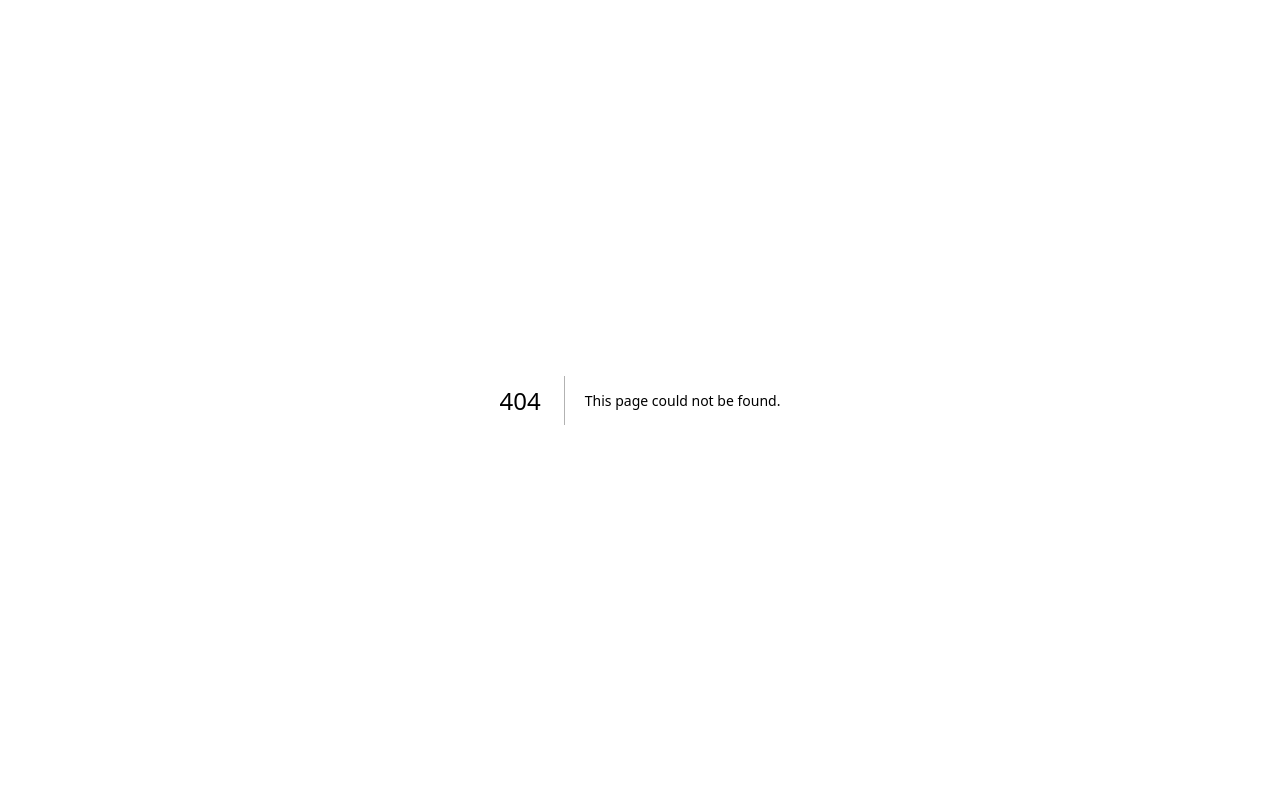
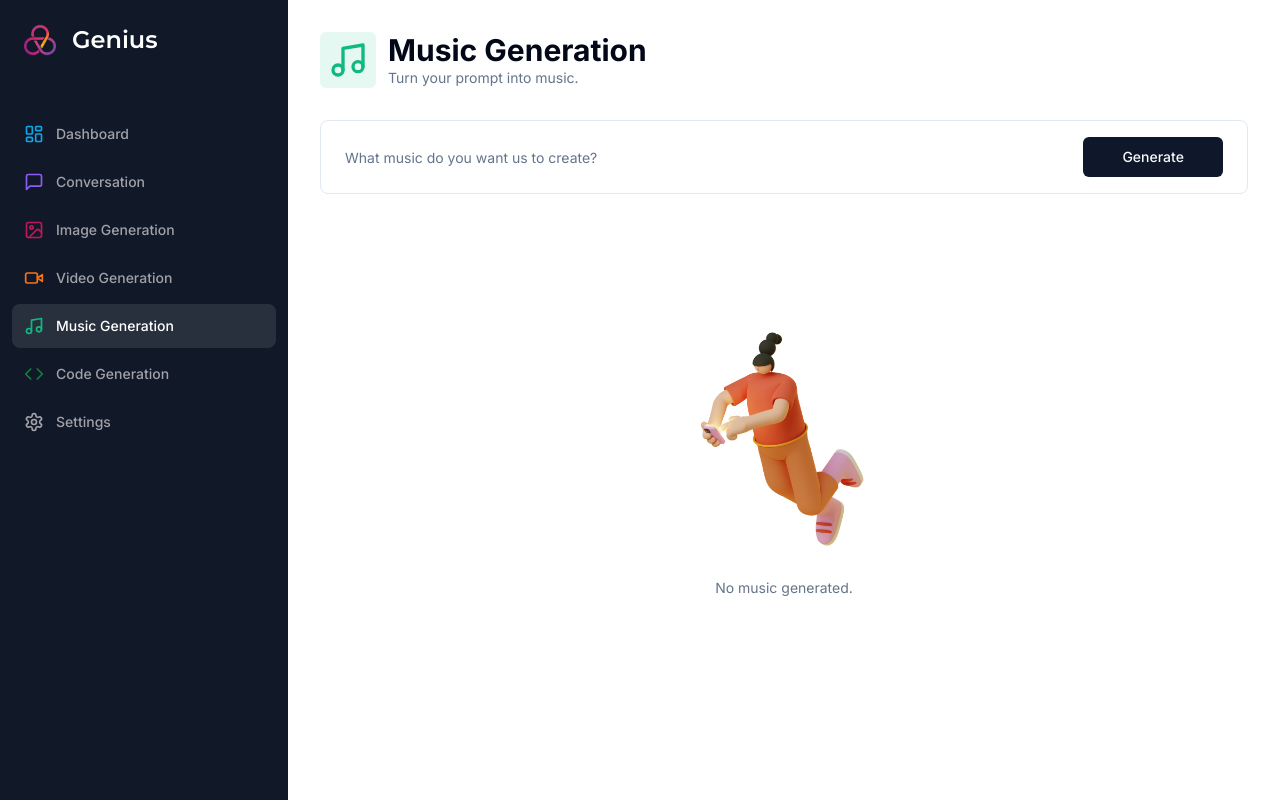
Before and after one commit to shak33/saas-ai-platform-app, a Next.js app: page /music in a window 1280 px wide. Before the commit this address had no page. Built offline with nearby package versions, Linux system fonts and the light colour scheme.

Commit message:
Installed Replicate package, added new field to enviroemtn file, added functionality to generate music with Replicate AI

```diff
--- /dev/null
+++ b/app/(dashboard)/(routes)/music/constants.ts
@@ -0,0 +1,7 @@
+import * as z from 'zod';
+
+export const formSchema = z.object({
+  prompt: z.string().min(1, {
+    message: 'Prompt is required',
+  }),
+});
--- /dev/null
+++ b/app/(dashboard)/(routes)/music/page.tsx
@@ -0,0 +1,107 @@
+"use client";
+
+import { useState } from 'react';
+import { Music } from 'lucide-react';
+import { useForm } from 'react-hook-form';
+import * as z from 'zod';
+import { zodResolver } from '@hookform/resolvers/zod';
+import axios from 'axios';
+import { useRouter } from 'next/navigation';
+
+import Heading from '@/components/Heading';
+import { Form, FormField, FormItem, FormControl } from '@/components/ui/form';
+import { Input } from '@/components/ui/input';
+import { Button } from "@/components/ui/button";
+import { Empty } from '@/components/Empty';
+import { Loader } from '@/components/Loader';
+
+import { formSchema } from './constants';
+
+const MusicPage = () => {
+  const router = useRouter();
+  const form = useForm<z.infer<typeof formSchema>>({
+    resolver: zodResolver(formSchema),
+    defaultValues: {
+      prompt: '',
+    },
+  });
+  const [music, setMusic] = useState<string>('');
+
+  const isLoading = form.formState.isSubmitting;
+
+  const onSubmit = async (values: z.infer<typeof formSchema>) => {
+    try {
+      setMusic('');
+
+      const response = await axios.post('/api/music', values);
+
+      setMusic(response.data.audio);
+      form.reset();
+    } catch (error) {
+      // TODO: Open Pro Modal
+      console.log(error);
+    } finally {
+      router.refresh();
+    }
+  };
+
+  return (
+    <div>
+      <Heading
+        title="Music Generation"
+        description="Turn your prompt into music."
+        icon={Music}
+        iconColor="text-emerald-500"
+        bgColor="bg-emerald-500/10"
+      />
+      <div className="px-4 lg:px-8">
+        <div>
+          <Form {...form}>
+            <form
+              className="rounded-lg border w-full p-4 px-3 md:px-6 focus-whithin:shadow-sm grid grid-cols-12 gap-2"
+              onSubmit={form.handleSubmit(onSubmit)}
+            >
+              <FormField
+                name="prompt"
+                render={({ field }) => (
+                  <FormItem className="col-span-12 lg:col-span-10">
+                    <FormControl className="m-0 p-0">
+                      <Input
+                        className="border-0 outline-none focus-visible:ring-0 focus-visible:ring-transparent"
+                        disabled={isLoading}
+                        placeholder="What music do you want us to create?"
+                        {...field}
+                      />
+                    </FormControl>
+                  </FormItem>
+                )}
+              />
+              <Button className="col-span-12 lg:col-span-2 w-full" disabled={isLoading}>
+                Generate
+              </Button>
+            </form>
+          </Form>
+        </div>
+        <div className="space-y-4 mt-4">
+          {isLoading && (
+            <div className="p-8 rounded-lg w-full flex items-center justify-center bg-muted">
+              <Loader />
+            </div>
+          )}
+          {!music && !isLoading && (
+            <Empty
+              label="No music generated."
+            />
+          )}
+          {music && (
+            <audio controls className="w-full mt-8">
+              <source src={music} />
+            </audio>
+          )}
+        </div>
+      </div>
+    </div>
+  );
+}
+
+export default MusicPage;
--- /dev/null
+++ b/app/api/music/route.ts
@@ -0,0 +1,39 @@
+import { NextResponse } from 'next/server';
+import { auth } from '@clerk/nextjs';
+import Replicate from 'replicate';
+
+const replicate = new Replicate({
+  auth: process.env.REPLICATE_API_TOKEN || '',
+});
+
+export async function POST(
+  req: Request,
+) {
+  try {
+    const { userId } = auth();
+    const body = await req.json();
+    const { prompt } = body;
+
+    if (!userId) {
+      return new NextResponse("Unauthorized", {status: 401});
+    }
+
+    if (!prompt) {
+      return new NextResponse("Prompt is required", {status: 400});
+    }
+
+    const response = await replicate.run(
+      "riffusion/riffusion:8cf61ea6c56afd61d8f5b9ffd14d7c216c0a93844ce2d82ac1c9ecc9c7f24e05",
+      {
+        input: {
+          prompt_a: prompt,
+        }
+      }
+    );
+
+    return NextResponse.json(response);
+  } catch (error) {
+    console.log('Music Error');
+    return new NextResponse("Internal error", {status: 500});
+  }
+}
--- a/package.json
+++ b/package.json
@@ -33,6 +33,7 @@
     "react-dom": "18.2.0",
     "react-hook-form": "^7.45.2",
     "react-markdown": "^8.0.7",
+    "replicate": "^0.13.0",
     "tailwind-merge": "^1.14.0",
     "tailwindcss": "3.3.3",
     "tailwindcss-animate": "^1.0.6",
```
Also changed, not shown: 2 other files (tests, documents, lock files or other folders).
